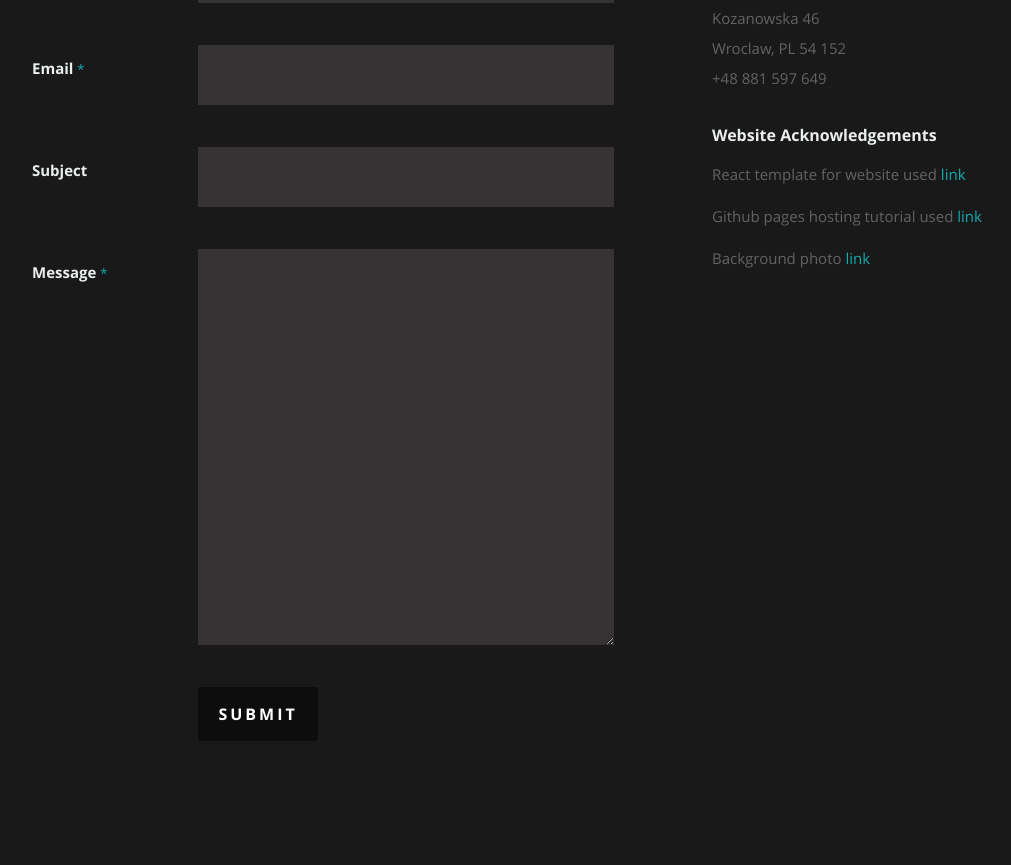
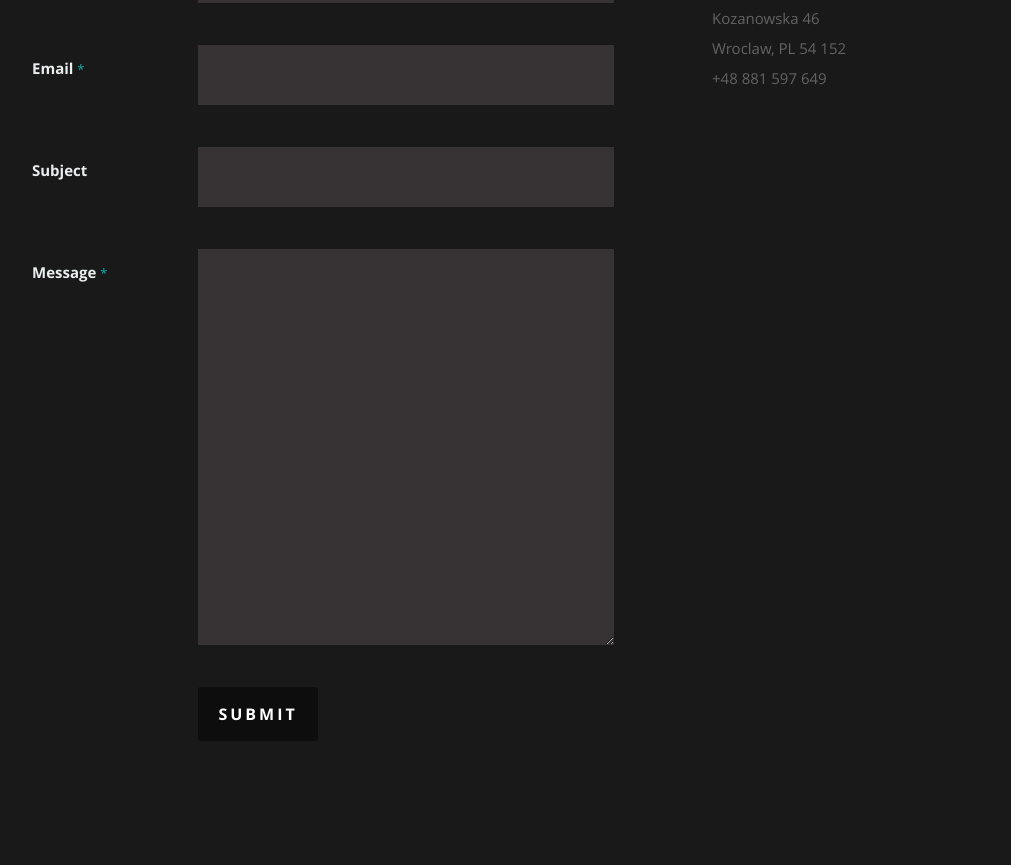
Before and after one commit to SergeiVorobev/my-portfolio, a React (Create React App) app: page / in a window 1280 px wide. Shown: the part 5881-6746 px from the top of the page, without its empty margins (118-1129 px from the left). Built offline with nearby package versions, Linux system fonts and the light colour scheme.

Commit message:
deploy 1.6

```diff
--- a/src/Components/Contact.js
+++ b/src/Components/Contact.js
@@ -88,35 +88,6 @@ class Contact extends Component {
 					   </p>
 				   </div>
 
-               <div className="widget widget_tweets">
-                  <h4 className="widget-title">Website Acknowledgements</h4>
-                  <ul id="twitter">
-                     <li>
-                        <span>
-                        React template for website used
-                          <a href="https://github.com/tbakerx/react-resume-template">
-                            {" link"}
-                          </a>
-                        </span>
-                     </li>
-                     <li>
-                        <span>
-                        Github pages hosting tutorial used
-                          <a href="https://dev.to/yuribenjamin/how-to-deploy-react-app-in-github-pages-2a1f">
-                            {" link"}
-                          </a>
-                        </span>
-                     </li>
-                      <li>
-                        <span>
-                        Background photo
-                          <a href="https://www.pexels.com/@simonmigaj">
-                            {" link"}
-                          </a>
-                        </span>
-                     </li>
-                  </ul>
-		         </div>
             </aside>
       </div>
    </section>
```
Also changed, not shown: 8 other files (tests, documents, lock files or other folders).
